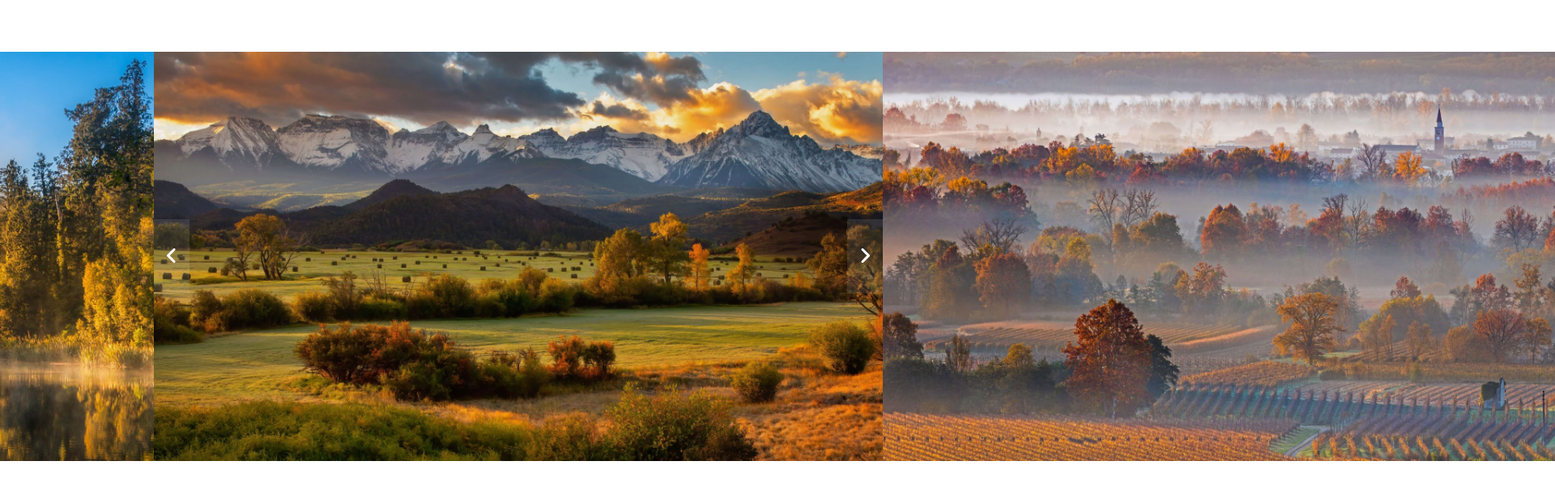
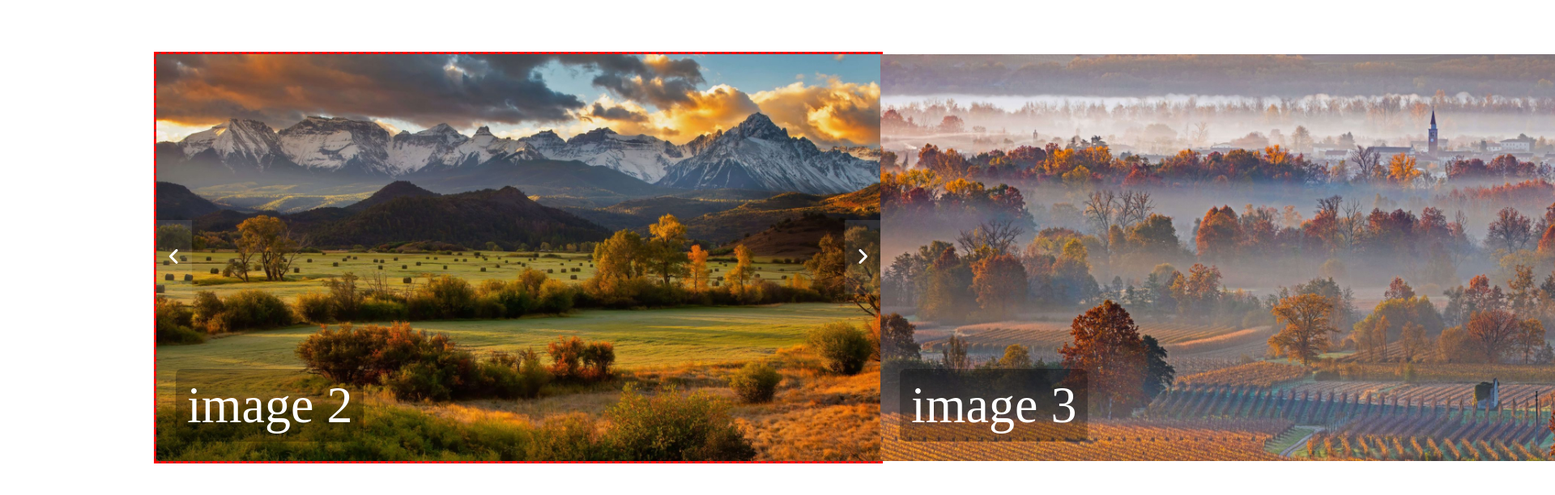
Before and after one commit to miladxdev/infinite-carousel, a plain HTML site: page index.html in a window 1280 px wide. Both pictures are taken after a click on the button 1068 px from the left and 317 px from the top of the page. Shown: the top 612 px of the page at 81% size, 1920 px wide, since content can reach past the window. Drawn offline with Linux system fonts and the light colour scheme.

Commit message:
carousel works

```diff
--- a/carousel.js
+++ b/carousel.js
@@ -1,21 +1,49 @@
+// DOM elements
 const carousel = document.querySelector(".carousel");
 const prevBtn = document.querySelector(".btn-prev");
 const nextBtn = document.querySelector(".btn-next");
 const slides = document.querySelectorAll(".carousel img");
 
-let counter = 0;
+// variables
 const imageSize = slides[0].clientWidth;
+let direction = "";
 
+// next button event
 nextBtn.addEventListener("click", () => {
-  counter++;
-  carousel.style.transform = `translateX(${-imageSize * counter}px)`;
+  if (direction === "left") {
+    // to fix image order
+    carousel.prepend(carousel.lastElementChild);
+  }
+
+  direction = "right";
+  carousel.style.justifyContent = "flex-start";
+  carousel.style.transform = `translateX(${-imageSize}px)`;
 });
 
+// prev button event
 prevBtn.addEventListener("click", () => {
-  counter--;
-  carousel.style.transform = `translateX(${-imageSize * counter}px)`;
+  if (direction === "right") {
+    carousel.appendChild(carousel.firstElementChild);
+  }
+
+  direction = "left";
+  carousel.style.justifyContent = "flex-end";
+  carousel.style.transform = `translateX(${+imageSize}px)`;
 });
 
-// carousel.addEventListener("transitionend", () => {
-//   carousel.style.transform = "translateX(0)";
-// });
+carousel.addEventListener("transitionend", function () {
+  if (direction === "right") {
+    this.appendChild(this.firstElementChild);
+  } else {
+    this.prepend(this.lastElementChild);
+  }
+  // reset transition
+  this.style.transition = "none";
+  // reset because we dont want to see translaetX to 0
+  this.style.transform = "translateX(0)";
+  setTimeout(() => {
+    // set transition to "none" and after 1ms to "all 0.5s"
+    // if you dont use timeout(), transition "none" doesn't work!!!
+    this.style.transition = "all 0.5s";
+  }, 1);
+});
--- a/index.html
+++ b/index.html
@@ -17,18 +17,22 @@
       <div class="carousel">
         <div class="carousel-item">
           <img src="img/1.jpg" alt="slide" />
+          <p class="image-text">image 1</p>
         </div>
 
         <div class="carousel-item">
           <img src="img/2.jpg" alt="slide" />
+          <p class="image-text">image 2</p>
         </div>
 
         <div class="carousel-item">
           <img src="img/3.jpg" alt="slide" />
+          <p class="image-text">image 3</p>
         </div>
 
         <div class="carousel-item">
           <img src="img/4.jpg" alt="slide" />
+          <p class="image-text">image 4</p>
         </div>
       </div>
 
--- a/style.css
+++ b/style.css
@@ -9,25 +9,26 @@ body {
 }
 
 .carousel-wrap {
+  display: flex;
+  flex-direction: row-reverse;
   position: relative;
-  /* border: dashed red; */
-  /* width: 1200px; */
+  border: dashed red;
   max-width: 900px;
   margin: 0 auto;
   /* border-radius: 28px; */
+  /* overflow: hidden; */
   background-color: brown;
-  /* overflow: hidden; */
 }
 
 .carousel {
   /* border: solid blue; */
   display: flex;
+  justify-content: flex-start;
   width: 100%;
-  flex-shrink: 0;
-  align-items: flex-start;
   transition: all 0.5s;
 }
 .carousel-item {
+  position: relative;
   width: 100%;
   flex-shrink: 0;
   /* border: solid green; */
@@ -36,6 +37,17 @@ body {
 .carousel img {
   display: block;
   width: 100%;
+}
+
+.image-text {
+  position: absolute;
+  bottom: 24px;
+  left: 24px;
+  padding: 8px 14px;
+  color: white;
+  font-size: 4rem;
+  background-color: rgba(0, 0, 0, 0.3);
+  border-radius: 8px;
 }
 
 .btn-next,
```
